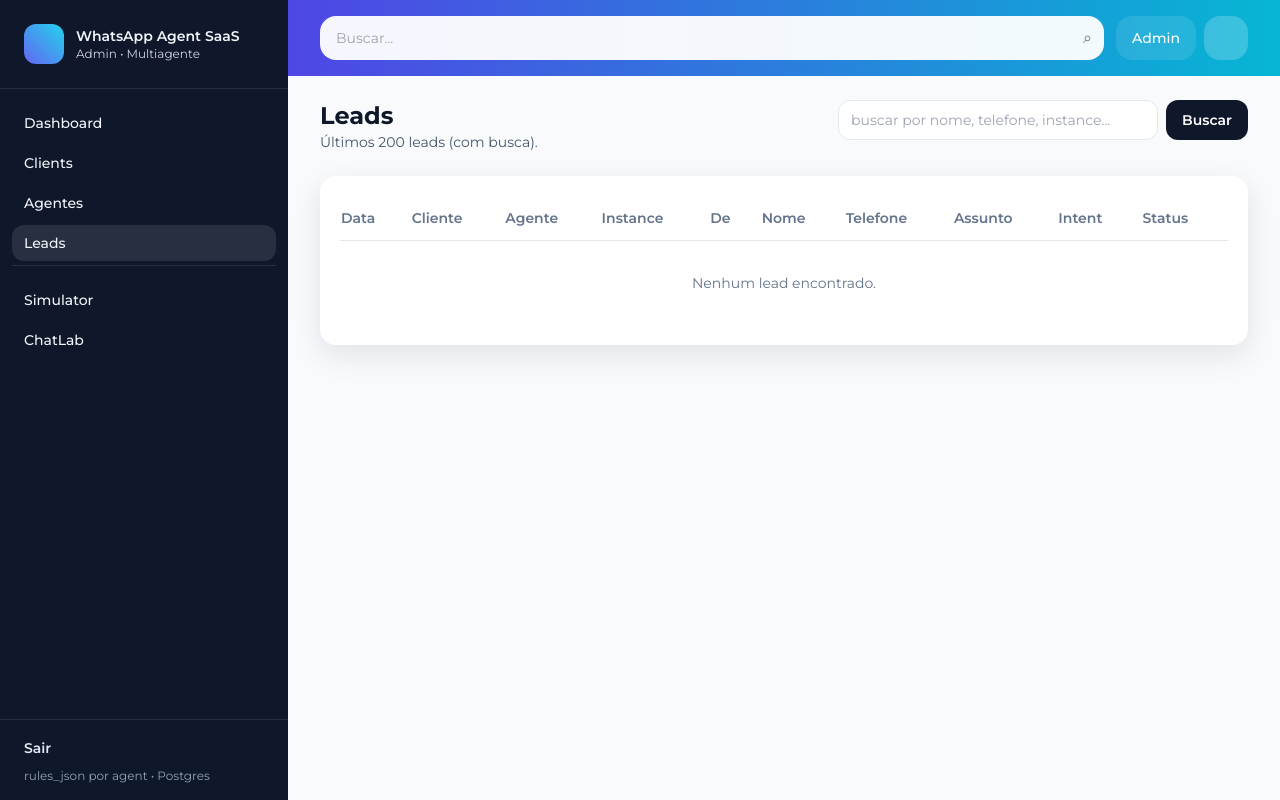
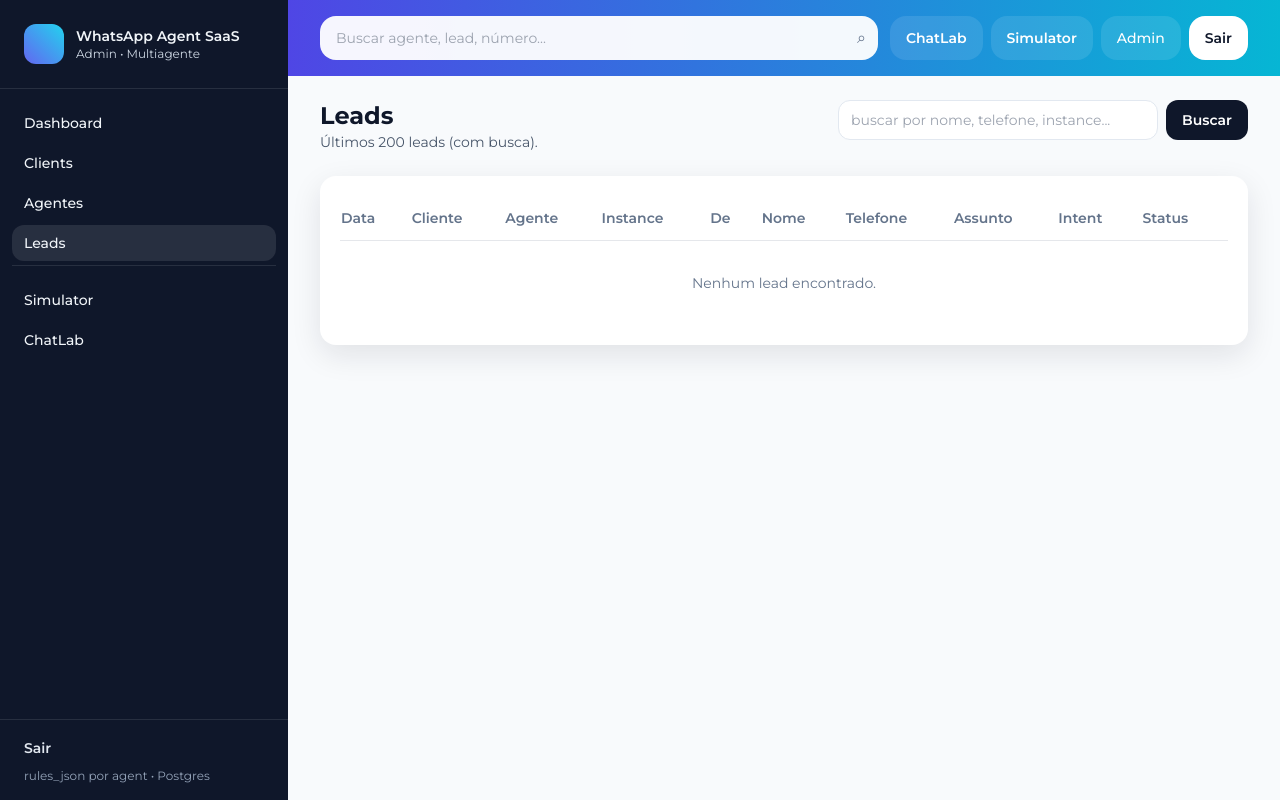
Before and after one commit to MarcilioLeiteSilva/whatsapp-agent, a FastAPI app: page /admin/web/leads in a window 1280 px wide. Run offline with FastAPI, Linux system fonts and the light colour scheme; data that the repository does not hold is empty; some libraries are stand-ins or nearby versions.

Commit message:
Update base.html

```diff
--- a/app/templates/base.html
+++ b/app/templates/base.html
@@ -18,9 +18,7 @@
       theme: {
         extend: {
           fontFamily: { sans: ["Montserrat", "ui-sans-serif", "system-ui"] },
-          boxShadow: {
-            soft: "0 10px 30px rgba(15, 23, 42, 0.10)"
-          }
+          boxShadow: { soft: "0 10px 30px rgba(15, 23, 42, 0.10)" }
         }
       }
     }
@@ -42,42 +40,43 @@
         </div>
       </div>
 
+      {% set current = (active_nav or "") %}
       <nav class="px-3 py-4 space-y-1">
-        <a href="/admin/web"
-           class="flex items-center gap-3 px-3 py-2 rounded-xl hover:bg-white/10 {% if active_nav=='dashboard' %}bg-white/10{% endif %}">
+        <a href="{{ url_for('admin_web_dashboard') }}"
+           class="flex items-center gap-3 px-3 py-2 rounded-xl hover:bg-white/10 {% if current=='dashboard' %}bg-white/10{% endif %}">
           <span class="text-sm font-medium">Dashboard</span>
         </a>
 
-        <a href="/admin/web/clients"
-           class="flex items-center gap-3 px-3 py-2 rounded-xl hover:bg-white/10 {% if active_nav=='clients' %}bg-white/10{% endif %}">
+        <a href="{{ url_for('admin_web_clients') }}"
+           class="flex items-center gap-3 px-3 py-2 rounded-xl hover:bg-white/10 {% if current=='clients' %}bg-white/10{% endif %}">
           <span class="text-sm font-medium">Clients</span>
         </a>
 
-        <a href="/admin/web/agents"
-           class="flex items-center gap-3 px-3 py-2 rounded-xl hover:bg-white/10 {% if active_nav=='agents' %}bg-white/10{% endif %}">
+        <a href="{{ url_for('admin_web_agents') }}"
+           class="flex items-center gap-3 px-3 py-2 rounded-xl hover:bg-white/10 {% if current=='agents' %}bg-white/10{% endif %}">
           <span class="text-sm font-medium">Agentes</span>
         </a>
 
-        <a href="/admin/web/leads"
-           class="flex items-center gap-3 px-3 py-2 rounded-xl hover:bg-white/10 {% if active_nav=='leads' %}bg-white/10{% endif %}">
+        <a href="{{ url_for('admin_web_leads') }}"
+           class="flex items-center gap-3 px-3 py-2 rounded-xl hover:bg-white/10 {% if current=='leads' %}bg-white/10{% endif %}">
           <span class="text-sm font-medium">Leads</span>
         </a>
 
         <div class="pt-4 mt-4 border-t border-white/10 space-y-1">
-          <a href="/admin/web/simulator"
-             class="flex items-center gap-3 px-3 py-2 rounded-xl hover:bg-white/10 {% if active_nav=='simulator' %}bg-white/10{% endif %}">
+          <a href="{{ url_for('admin_web_simulator') }}"
+             class="flex items-center gap-3 px-3 py-2 rounded-xl hover:bg-white/10 {% if current=='simulator' %}bg-white/10{% endif %}">
             <span class="text-sm font-medium">Simulator</span>
           </a>
 
-          <a href="/admin/web/chatlab"
-             class="flex items-center gap-3 px-3 py-2 rounded-xl hover:bg-white/10 {% if active_nav=='chatlab' %}bg-white/10{% endif %}">
+          <a href="{{ url_for('admin_web_chatlab') }}"
+             class="flex items-center gap-3 px-3 py-2 rounded-xl hover:bg-white/10 {% if current=='chatlab' %}bg-white/10{% endif %}">
             <span class="text-sm font-medium">ChatLab</span>
           </a>
         </div>
       </nav>
 
       <div class="mt-auto px-6 py-4 border-t border-white/10">
-        <a href="/admin/web/logout" class="text-sm font-semibold text-slate-200 hover:text-white">
+        <a href="{{ url_for('admin_web_logout') }}" class="text-sm font-semibold text-slate-200 hover:text-white">
           Sair
         </a>
         <div class="mt-2 text-xs text-slate-400">
@@ -89,51 +88,14 @@
     <!-- Main -->
     <main class="flex-1 flex flex-col">
 
-      <!-- Topbar -->
-      <header class="bg-gradient-to-r from-indigo-600 to-cyan-500">
-        <div class="px-4 md:px-8 py-4 flex items-center gap-3">
-          <div class="md:hidden h-10 w-10 rounded-xl bg-white/10"></div>
-
-          <div class="flex-1">
-            <div class="relative">
-              <input
-                class="w-full h-11 rounded-2xl bg-white/95 px-4 pr-10 text-sm outline-none focus:bg-white"
-                placeholder="{% block search_placeholder %}Buscar...{% endblock %}"
-                disabled
-              />
-              <div class="absolute right-3 top-1/2 -translate-y-1/2 text-slate-500">⌕</div>
-            </div>
-          </div>
-
-          <div class="flex items-center gap-2">
-            <div class="h-11 px-4 rounded-2xl bg-white/10 text-white text-sm font-medium flex items-center">
-              Admin
-            </div>
-            <div class="h-11 w-11 rounded-2xl bg-white/20"></div>
-          </div>
-        </div>
-      </header>
+      <!-- Topbar (partial) -->
+      {% include "partials/navbar.html" %}
 
       <!-- Content -->
       <section class="px-4 md:px-8 py-6">
 
-        {% if flash and flash.message %}
-          <div class="mb-5">
-            {% if flash.kind == "success" %}
-              <div class="rounded-2xl border border-emerald-200 bg-emerald-50 px-4 py-3 text-emerald-800 text-sm">
-                ✅ {{ flash.message }}
-              </div>
-            {% elif flash.kind == "error" %}
-              <div class="rounded-2xl border border-rose-200 bg-rose-50 px-4 py-3 text-rose-800 text-sm">
-                ❌ {{ flash.message }}
-              </div>
-            {% else %}
-              <div class="rounded-2xl border border-slate-200 bg-white px-4 py-3 text-slate-700 text-sm shadow-soft">
-                ℹ️ {{ flash.message }}
-              </div>
-            {% endif %}
-          </div>
-        {% endif %}
+        <!-- Flash (partial) -->
+        {% include "partials/flash.html" %}
 
         {% block content %}{% endblock %}
       </section>
```
